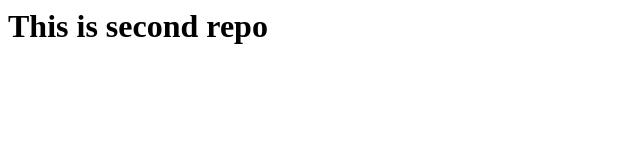
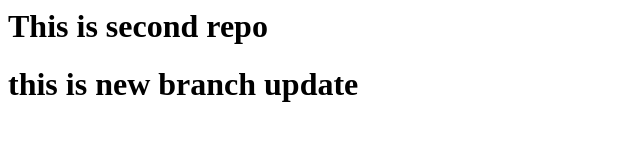
Before and after one commit to Dilipsurage09/SecondDemo, a plain HTML site: page index.html in a window 1280 px wide. Shown: the whole page, without its empty margins (0-640 px from the left). Drawn offline with Linux system fonts and the light colour scheme.

Commit message:
commite for branch1

```diff
--- a/index.html
+++ b/index.html
@@ -1 +1,2 @@
 <h1>This is second repo </h1>
+<h1>this is new branch update</h1>
```
